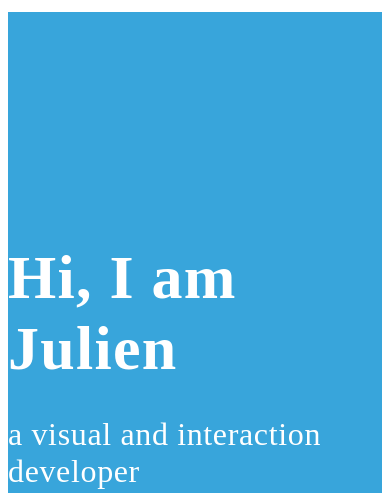
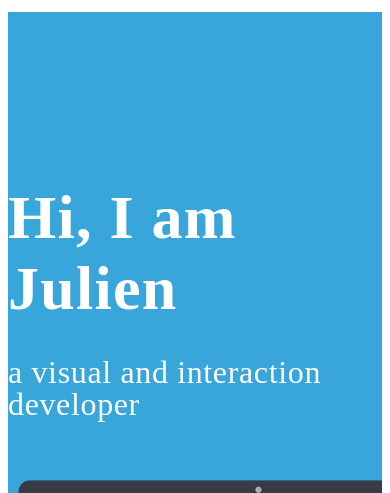
Before and after one commit to julienR2/julienR2.github.io, a Gatsby site: page / in a window 390 px wide. Shown: the part 329-822 px from the top of the page. Built offline with nearby package versions, Linux system fonts and the light colour scheme; Gatsby itself is replaced by a stand-in of ours.

Commit message:
adapt hero section for mobile

```diff
--- a/src/components/containers/hero/index.js
+++ b/src/components/containers/hero/index.js
@@ -34,7 +34,7 @@ export default class Hero extends PureComponent {
         <Jumbotron id="home" className={styles.jumbotron}>
           <Container>
             <Row>
-              <Col sm="6" className={styles.textCol}>
+              <Col sm="12" md="6" className={styles.textCol}>
                 <h1>
                   Hi, I am Julien
                 </h1>
@@ -42,7 +42,7 @@ export default class Hero extends PureComponent {
                   a visual and interaction developer
                 </p>
               </Col>
-              <Col sm="6">
+              <Col sm="12" md="6">
                 <div className={styles.imacFrame}>
                   <img className="img-fluid img-center" src="images/imac.png" alt="imac" />
                   <Slider {...slideSettings} className={styles.slickSlider}>
--- a/src/components/containers/hero/styles.module.scss
+++ b/src/components/containers/hero/styles.module.scss
@@ -22,6 +22,8 @@
     font-size: 32px;
     font-weight: 400;
     letter-spacing: 0.02em;
+    line-height: 1;
+    margin-bottom: 60px;
   }
 
   .imacFrame {
@@ -62,3 +64,15 @@
     transition: opacity 0.3s ease-out;
   }
 }
+
+@media (max-width: 768px) {
+  .jumbotron {
+    padding-top: 160px;
+  }
+}
+
+@media (max-width: 576px) {
+  .jumbotron {
+    padding-top: 120px;
+  }
+}
```
